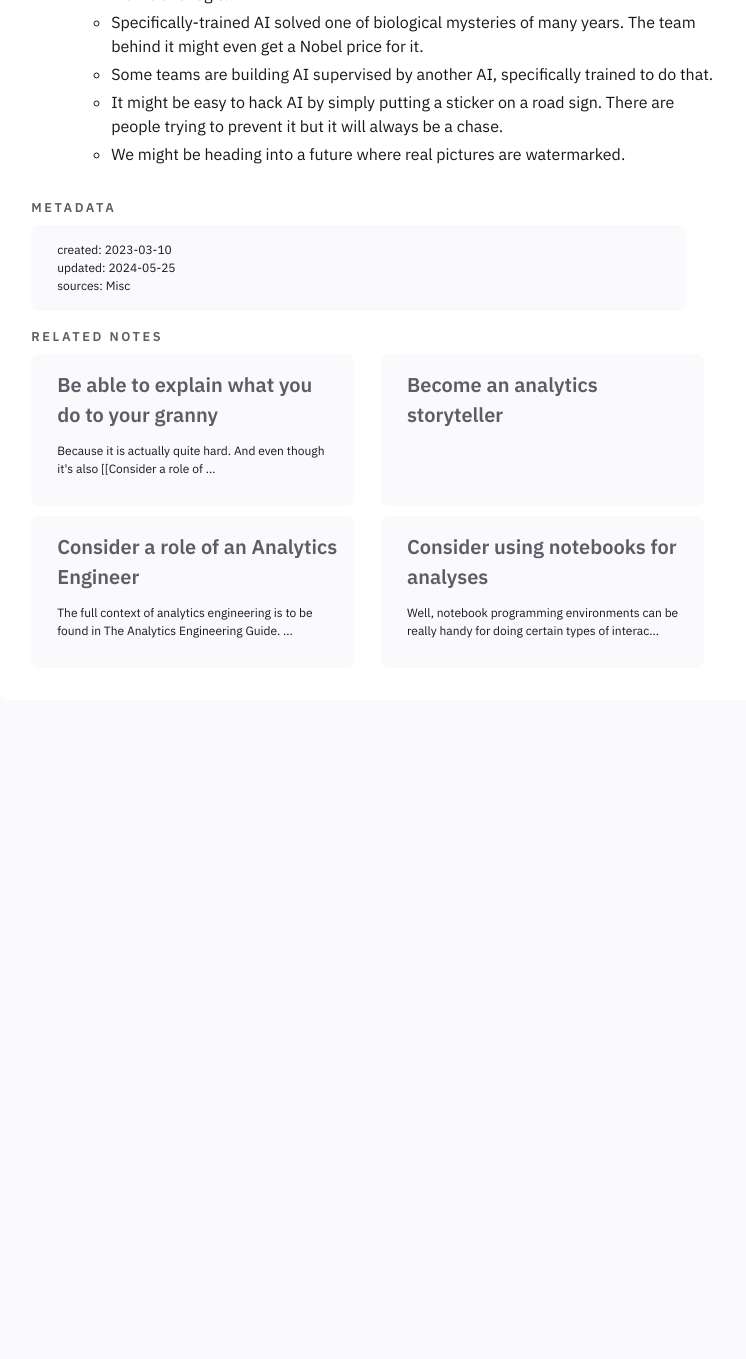
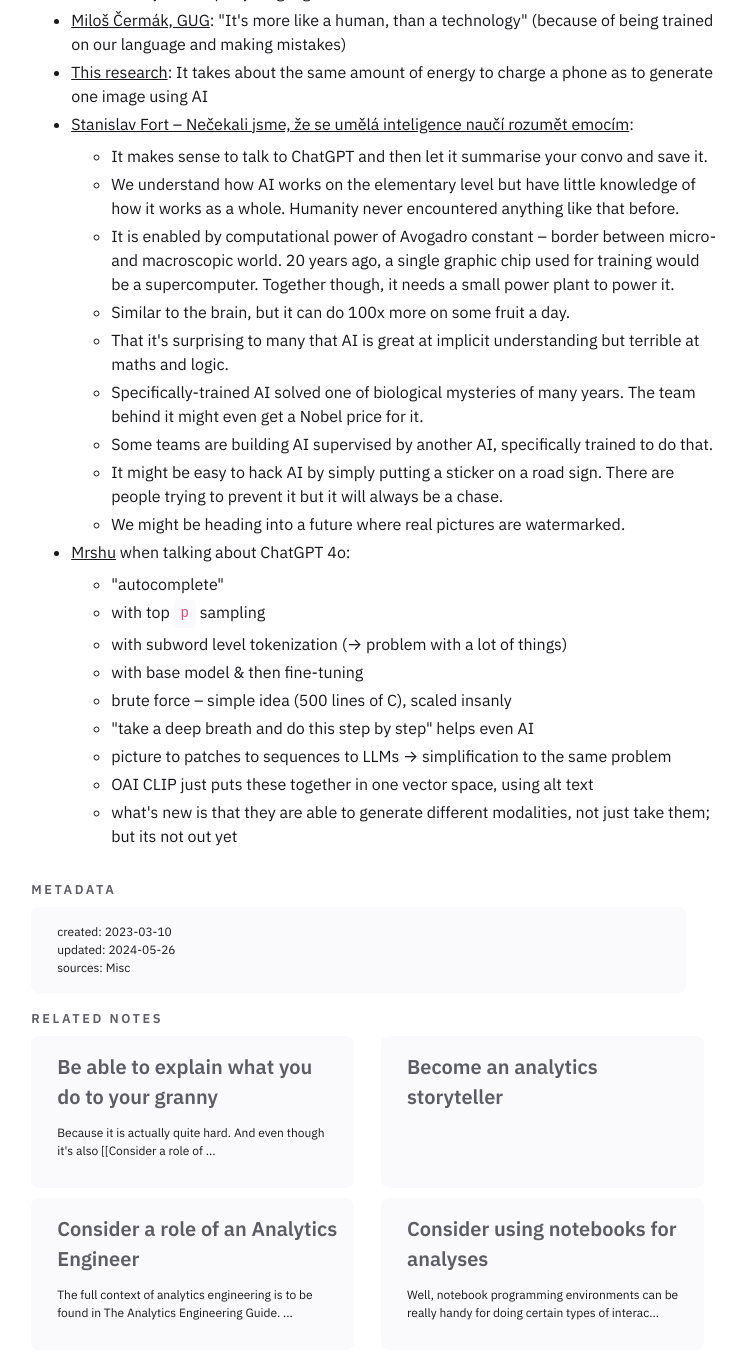
Before and after one commit to one-data-cookie/one-data-cookie.github.io, a Jekyll site: the page built from _notes/data-coding/Learn ChatGPT and AI.md, in a window 1280 px wide and 1400 px high, scrolled down 5467 px. Shown: the top 1359 px of the window, without its empty margins (264-1010 px from the left). Built offline with Jekyll 4.4.1, drawn with Linux system fonts in a browser that asks for light colours; before the commit the page ends 6223 px from its top, so only the background shows below that.

Commit message:
sync notes and files as of 2024-05-26 18:13:27 UTC

```diff
--- a/_notes/data-coding/Learn ChatGPT and AI.md
+++ b/_notes/data-coding/Learn ChatGPT and AI.md
@@ -5,7 +5,7 @@
 tags: [learn, chatgpt]
 season: summer
 created: 2023-03-10
-updated: 2024-05-25
+updated: 2024-05-26
 sources: Misc
 ---
 
@@ -116,7 +116,7 @@
 > 3. We will continue this iterative process with me providing additional information to you and you updating the prompt in the Revised prompt section until it's complete.
 
 ## Biases
-![](chat-gpt-biases.png)
+![](../../../assets/files/chat-gpt-biases.png)
 
 ## Thoughts
 - [Is LLMs maybe the query language for text?](https://benn.substack.com/p/avg-text)
@@ -132,3 +132,13 @@
 	- Some teams are building AI supervised by another AI, specifically trained to do that.
 	- It might be easy to hack AI by simply putting a sticker on a road sign. There are people trying to prevent it but it will always be a chase.
 	- We might be heading into a future where real pictures are watermarked.
+- [Mrshu](https://mareksuppa.com/) when talking about ChatGPT 4o:
+	- "autocomplete"
+	- with top `p` sampling
+	- with subword level tokenization (→ problem with a lot of things)
+	- with base model & then fine-tuning
+	- brute force – simple idea (500 lines of C), scaled insanly
+	- "take a deep breath and do this step by step" helps even AI
+	- picture to patches to sequences to LLMs → simplification to the same problem
+	- OAI CLIP just puts these together in one vector space, using alt text
+	- what's new is that they are able to generate different modalities, not just take them; but its not out yet
```
Also changed, not shown: _notes/data-vis/Enjoy the beauty of old visualisations.md (+2 -1 lines), _notes/data-vis/Master tools for dataviz.md (+2 -2 lines), assets/files/chat-gpt-biases.png (added).
